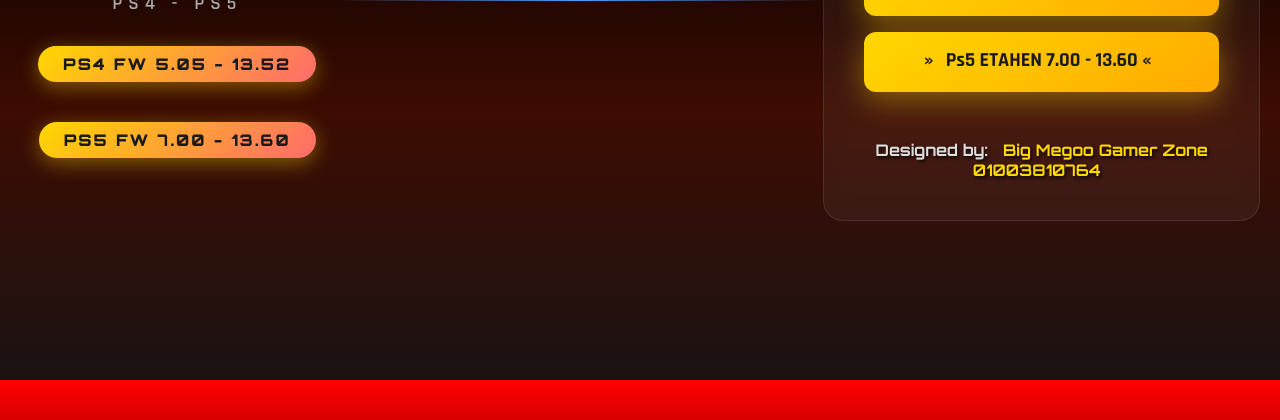
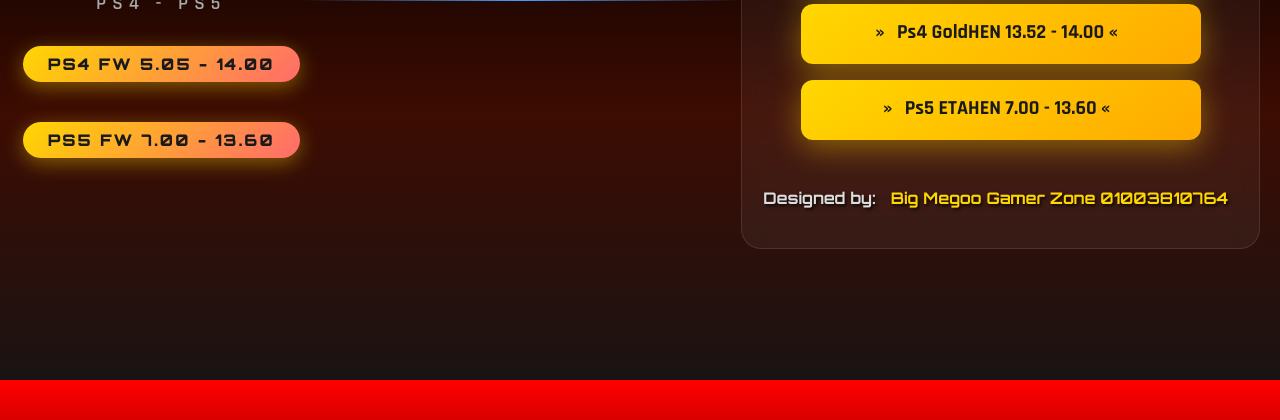
Before and after one commit to BigMegoo/psjb, a plain HTML site: page index.html in a window 1280 px wide. Shown: the part 420-840 px from the top of the page. Drawn offline with Linux system fonts and the light colour scheme.

Commit message:
Update index.html

```diff
--- a/index.html
+++ b/index.html
@@ -23,7 +23,7 @@
             <span class="Zone-title">Zone</span>
         </h1>
         <div class="subtitle">Ps4 - Ps5 </div>
-      <div class="version-badge"> Ps4 FW 5.05 - 13.52</div>
+      <div class="version-badge"> Ps4 FW 5.05 - 14.00</div>
         <div class="version-badge"> Ps5 FW 7.00 - 13.60</div>
     </div>
 
@@ -46,6 +46,13 @@
         </button>
          </button>
 
+
+        <!-- زر معدل بدون إيموجي -->
+        <button class="btn" onclick="location.replace('http://bigmegoo.github.io/14')"
+                style="width: 90%; max-width: 400px; font-size: 20px; height: 60px; background: linear-gradient(145deg, #ffd700, #ffaa00); color: #1a1a1a; font-weight: 800; box-shadow: 0 8px 30px rgba(255, 215, 0, 0.4);">
+            <span class="btn-icon">»</span>  Ps4 GoldHEN 13.52 - 14.00 <span class="btn-icon">«</span>
+        </button>
+         </button>
         <!-- زر معدل بدون إيموجي -->
         <button class="btn" onclick="location.replace('http://bigmegoo.github.io/ps5jb')"
                 style="width: 90%; max-width: 400px; font-size: 20px; height: 60px; background: linear-gradient(145deg, #ffd700, #ffaa00); color: #1a1a1a; font-weight: 800; box-shadow: 0 8px 30px rgba(255, 215, 0, 0.4);">
```
